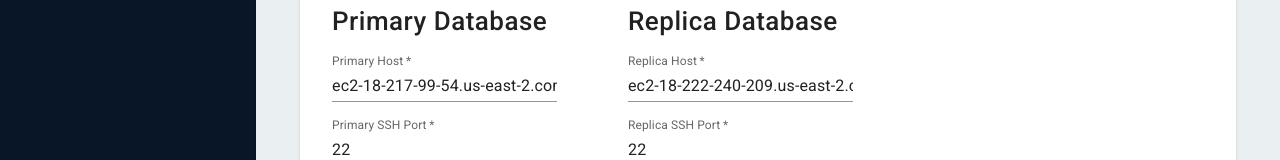
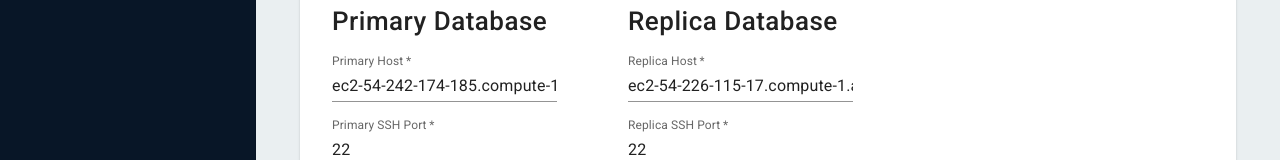
Before and after one commit to cmu-db/noisepage-control, a React (Create React App) app in the folder control_plane/client-app/: page /register in a window 1280 px wide. Shown: the part 208-368 px from the top of the page. Built offline with nearby package versions, Linux system fonts and the light colour scheme.

Commit message:
print warning when test_connectivity failed; fix register form default value

```diff
--- a/control_plane/client-app/src/pages/MyDatabases/DatabaseInfo.js
+++ b/control_plane/client-app/src/pages/MyDatabases/DatabaseInfo.js
@@ -15,11 +15,11 @@ export default function DatabaseInfo(props) {
   const getStateColor = (state) => {
     switch (DatabaseRegisterState[state]) {
       case DatabaseRegisterState.HEALTHY:
-        return 'success';
+        return 'success.main';
       case DatabaseRegisterState.UNHEALTHY:
         return 'error';
       default:
-        return 'info';
+        return 'warning.light';
     }
   }
 
--- a/control_plane/client-app/src/pages/RegisterDatabases/RegisterForm.js
+++ b/control_plane/client-app/src/pages/RegisterDatabases/RegisterForm.js
@@ -17,17 +17,17 @@ function RegisterForm({ environment }) {
     (state, newState) => ({ ...state, ...newState }),
     {
       environment: environment,
-      primary_host: '',
-      primary_ssh_port: '',
-      primary_ssh_user: '',
-      primary_pg_user: '',
-      primary_pg_port: '',
+      primary_host: 'ec2-54-242-174-185.compute-1.amazonaws.com',
+      primary_ssh_port: '22',
+      primary_ssh_user: 'ubuntu',
+      primary_pg_user: 'postgres',
+      primary_pg_port: '10000',
       primary_key_file: null,
-      replica_host: '',
-      replica_ssh_port: '',
-      replica_ssh_user: '',
-      replica_pg_user: '',
-      replica_pg_port: '',
+      replica_host: 'ec2-54-226-115-17.compute-1.amazonaws.com',
+      replica_ssh_port: '22',
+      replica_ssh_user: 'ubuntu',
+      replica_pg_user: 'postgres',
+      replica_pg_port: '10001',
       replica_key_file: null
     }
   );
@@ -87,7 +87,7 @@ function RegisterForm({ environment }) {
             name="primary_host"
             label="Primary Host"
             variant="standard"
-            defaultValue="ec2-18-217-99-54.us-east-2.compute.amazonaws.com"
+            defaultValue="ec2-54-242-174-185.compute-1.amazonaws.com"
             onChange={handleInput}
           />
           <TextField
@@ -144,7 +144,7 @@ function RegisterForm({ environment }) {
             name="replica_host"
             label="Replica Host"
             variant="standard"
-            defaultValue="ec2-18-222-240-209.us-east-2.compute.amazonaws.com"
+            defaultValue="ec2-54-226-115-17.compute-1.amazonaws.com"
             onChange={handleInput}
           />
           <TextField
```
Also changed, not shown: 2 other files (tests, documents, lock files or other folders).
